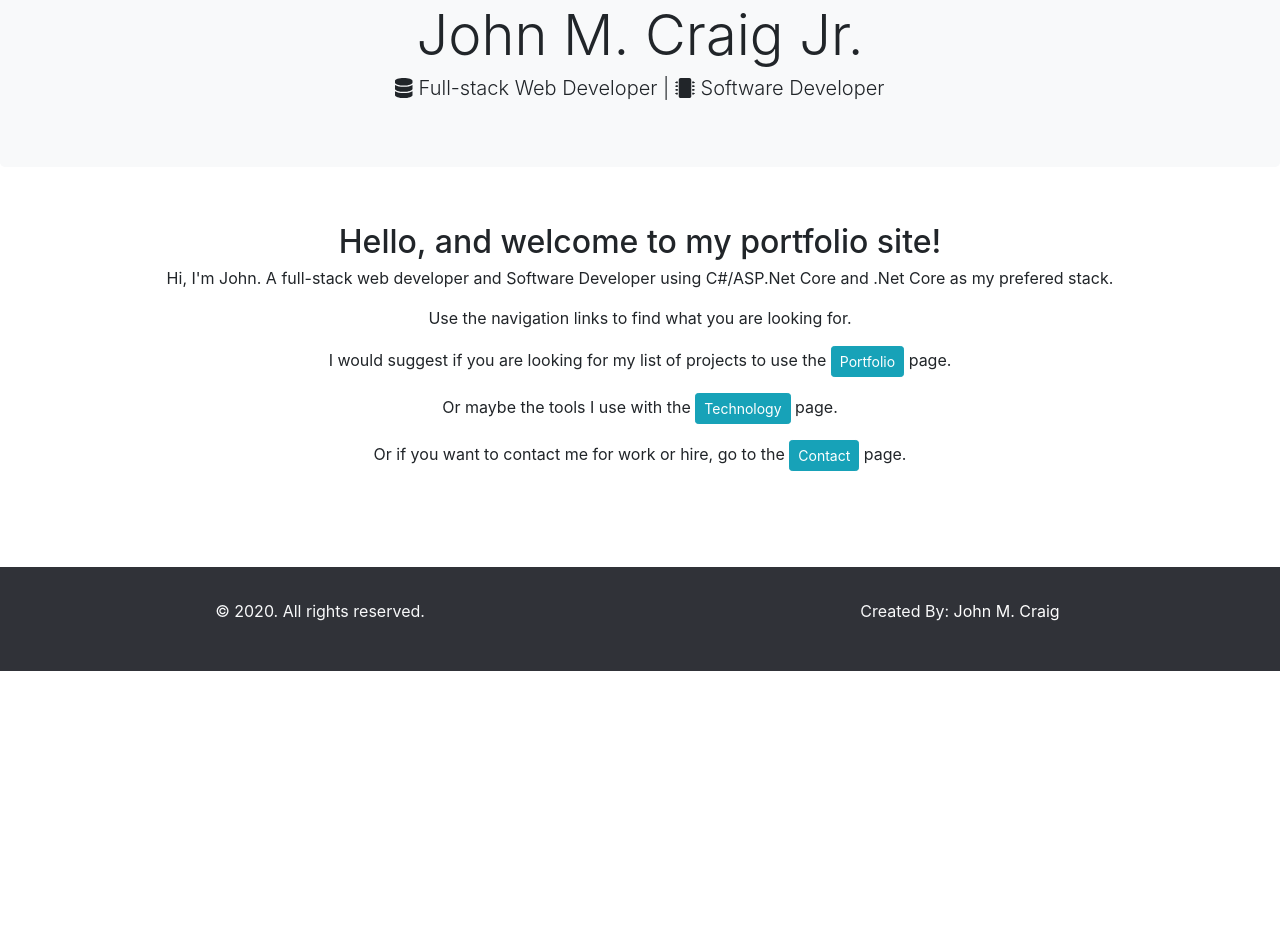
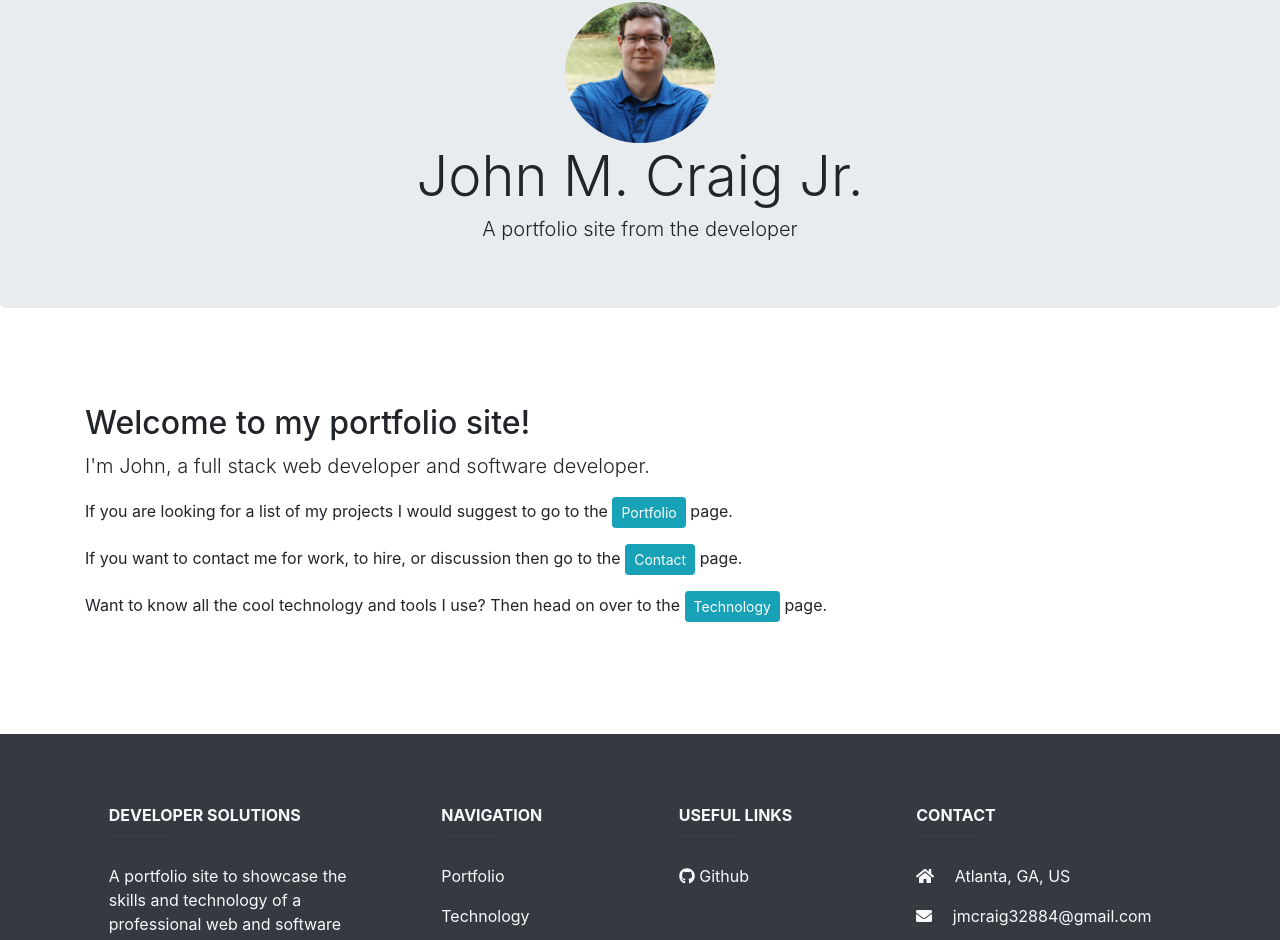
Before and after one commit to johnmcraig/vue-portfolio-spa, a Vue app: page / in a window 1280 px wide. Shown: the part 118-1058 px from the top of the page. Before the commit the page ends 800 px from the top, so only its background shows below. Built offline with nearby package versions, Linux system fonts and the light colour scheme.

Commit message:
Updated style, spelling, and links

```diff
--- a/src/App.vue
+++ b/src/App.vue
@@ -23,9 +23,19 @@ export default {
 #app {
   height: 100%;
 }
-html,
+html {
+  position: relative;
+  min-height: 100%;
+}
 body {
-  height: 100%;
-  width: 100%;
+  margin-bottom: 60px;
+}
+footer {
+  /* position: absolute; */
+  bottom: 0;
+  /* width: 100%; */
+  /* Okay  */
+  /* height: 60px; */
+  /* line-height: 60px; */
 }
 </style>
--- a/src/components/pages/Contact.vue
+++ b/src/components/pages/Contact.vue
@@ -1,42 +1,26 @@
 <template>
   <div>
-    <div class="jumbotron bg-light mb-0 radius-0 text-center">
+    <div class="jumbotron mb-0 radius-0 text-center">
       <div class="container">
         <div class="row">
           <div class="col-xl-12">
-            <h1 class="display-4 mb-1">Contact Info Page</h1>
-            <span class="lead"><i class="fas fa-file-signature"></i> View info about me for work or hire</span>
+            <h1 class="display-4 mb-1">Contact Info</h1>
+            <span class="lead"> View info about me for work or hire</span>
           </div>
         </div>
       </div>
     </div>
 
-    <div class="container py-5">
-      <div style="padding: 0.5rem;">
-        <h3> <span class=""><i class="fas fa-id-card"></i></span> Contect Info</h3>
-        <p><i class="fas fa-envelope"></i> Email: john.craig@ccalearn.tech</p>
-        <p><i class="fas fa-mobile-alt"></i> Phone: +1 (678) 245-9657 <em>Only accepting calls between 9:00am to 6:00pm EST (-05:30 GMT)</em></p>
-        <p><i class="fab fa-linkedin"></i> LinkedIn: <a class="btn btn-sm btn-primary my-1 my-sm-0 card-link" href="https://www.linkedin.com/in/johnmcraigjr"><span class="fab fa-linkedin"></span> LinkedIn Profile</a></p>
+    <div class="container mt-1 mb-auto py-5">
+        <h3> <span class=""><i class="fas fa-id-card"></i></span> Here's where you get in touch with me</h3>
+        <p><i class="fas fa-envelope"></i> Email: jmcraig32884@gmail.com</p>
+        <!-- <p><i class="fas fa-mobile-alt"></i> Phone: +01 (678) 245-9657 <em>Only accepting calls between 9:00am to 6:00pm EST (-05:30 GMT)</em></p> -->
+        <p><i class="fab fa-linkedin"></i> LinkedIn Profile: <a class="btn btn-sm btn-primary my-1 my-sm-0 card-link" href="https://www.linkedin.com/in/johnmcraigjr"><span class="fab fa-linkedin"></span> LinkedIn Profile</a></p>
         <p><i class="fas fa-file-code"></i> Website: <a class="btn btn-sm btn-primary my-1 my-sm-0 card-link" href="https://johnmcraig.github.io"><span class="fas fa-file-code"></span> Personal Website</a></p>
-
-        <hr>
-
-        <br/>
-
-        <h3>About this Site</h3>
-        <p>The following tools were used to create this portfolio site:</p>
-        <ul>
-          <li>Vue.js</li>
-          <li>Boostrap 4.1 &amp; Fontawesome 5.12</li>
-          <li>HTML 5</li>
-          <li>CSS3</li>
-          <li>Hosted on Github pages</li>
-        </ul>
-
-        <br/>
-
-      </div>
+        <p><i class="fab fa-github"></i> Github Profile: <a class="btn btn-sm btn-info my-1 my-sm-0 card-link" href="https://github.com/johnmcraig"><span class="fab fa-github"></span> Github Profile</a></p>
     </div>
+    <br/>
+    <br/>
   </div>
 </template>
 
--- a/src/components/pages/Home.vue
+++ b/src/components/pages/Home.vue
@@ -1,42 +1,42 @@
 <template>
   <div>
-    <div class="jumbotron jumbotron-fliud bg-light mb-0 radius-0 text-center">
+    <div class="jumbotron mb-0 radius-0 text-center">
       <div class="container">
         <div class="row">
           <div class="col-xl-12">
-
+            <img
+              src="@/assets/profileoutside.jpg"
+              class="img-fluid rounded-circle"
+              style="display:inline"
+              alt
+            />
             <h1 class="display-4 mb-1">John M. Craig Jr.</h1>
-            <span class="lead">
-              <i class="fas fa-database"></i> Full-stack Web Developer |
-              <i class="fas fa-microchip"></i> Software Developer
-            </span>
+            <span class="lead">A portfolio site from the developer</span>
           </div>
         </div>
       </div>
     </div>
 
-    <div class="container py-5">
-      <div class="row" style="padding: 0.5rem;">
-        <div class="col-xl-12">
-          <h2 class="mb-1" style="text-align: center;">Hello, and welcome to my portfolio site!</h2>
-          <p>Hi, I'm John. A full-stack web developer and Software Developer using C#/ASP.Net Core and .Net Core as my prefered stack.</p>
-          <p>Use the navigation links to find what you are looking for.</p>
+    <main role="main" class="flex-shrink-0">
+      <div class="container mb-auto py-5">
+        <h2 class="mt-5">Welcome to my portfolio site!</h2>
+        <p class="lead">I'm John, a full stack web developer and software developer.</p>
         <p>
-            I would suggest if you are looking for my list of projects to use the
+          If you are looking for a list of my projects I would suggest to go to the
           <router-link to="/portfolio" class="btn btn-info btn-sm">Portfolio</router-link> page.
         </p>
         <p>
-            Or maybe the tools I use with the
+          If you want to contact me for work, to hire, or discussion then go to the
+          <router-link to="/contact" class="btn btn-info btn-sm">Contact</router-link> page.
+        </p>
+        <p>
+          Want to know all the cool technology and tools I use? Then head on over to the
           <router-link to="/skills" class="btn btn-info btn-sm">Technology</router-link> page.
         </p>
-          <p>
-            Or if you want to contact me for work or hire, go to the
-            <router-link to="/contact" class="btn btn-info btn-sm">Contact</router-link> page.
-          </p>
       </div>
-      </div>
-    </div>
-    <br />
+    </main>
+    <br/>
+    <br/>
   </div>
 </template>
 
@@ -47,13 +47,19 @@ export default {
 </script>
 
 <style scoped>
-p {
-  text-align: center;
+img {
+  display: block;
+  max-width: 150px;
+  height: auto;
 }
+/* .jumbotron {
+  background-image: url("../../assets/bgimage.jpeg");
+  background-size: cover;
+  background-repeat: no-repeat;
+} */
 /* .container {
   display: grid;
   grid-template-columns: repeat(auto-fit, minmax(100px, 1fr));
   grid-template-rows: repeat(2, 100px);
-  <img src="/" class="img-responsive img-circle" style="display:inline" alt="" />
 } */
 </style>
--- a/src/components/ui/Footer.vue
+++ b/src/components/ui/Footer.vue
@@ -1,18 +1,97 @@
 <template>
-  <footer class="container-fluid text-center">
-    <div class="row">
-      <div class="col-md-6 py-3 text-light">
-        <p>&copy; 2020. All rights reserved.</p>
-      </div>
-
-      <div class="col-md-6 py-3 text-light">
+  <footer class="footer mt-auto py-3 bg-dark pt-4 text-light">
+  <!-- Footer Links -->
+  <div class="container text-center text-md-left mt-5">
+    <!-- Grid row -->
+    <div class="row mt-3">
+      <!-- Grid column -->
+      <div class="col-md-3 col-lg-4 col-xl-3 mx-auto mb-4">
+        <!-- Content -->
+        <h6 class="text-uppercase font-weight-bold">Developer Solutions</h6>
+        <hr
+          class="deep-purple accent-2 mb-4 mt-0 d-inline-block mx-auto"
+          style="width: 60px;"
+        />
         <p>
-          Created By:
-          <a class="text-white" href="https://github.com/johnmcraig">John M. Craig</a>
+          A portfolio site to showcase the skills and technology of a professional web and software developer.
         </p>
       </div>
+      <!-- Grid column -->
+
+      <!-- Grid column -->
+      <div class="col-md-2 col-lg-2 col-xl-2 mx-auto mb-4">
+        <!-- Links -->
+        <h6 class="text-uppercase font-weight-bold">Navigation</h6>
+        <hr
+          class="deep-purple accent-2 mb-4 mt-0 d-inline-block mx-auto"
+          style="width: 60px;"
+        />
+        <p>
+          <router-link to="/portfolio" class="text-light">Portfolio</router-link>
+        </p>
+        <p>
+          <router-link to="/technology" class="text-light">Technology</router-link>
+        </p>
+        <!-- <p>
+          <router-link to="/portfolio">Portfolio</router-link>
+        </p>
+        <p>
+          <router-link to="/portfolio">Portfolio</router-link>
+        </p> -->
+      </div>
+      <!-- Grid column -->
+
+      <!-- Grid column -->
+      <div class="col-md-3 col-lg-2 col-xl-2 mx-auto mb-4">
+        <!-- Links -->
+        <h6 class="text-uppercase font-weight-bold">Useful links</h6>
+        <hr
+          class="deep-purple accent-2 mb-4 mt-0 d-inline-block mx-auto"
+          style="width: 60px;"
+        />
+        <p>
+          <i class="fab fa-github"></i>
+          <a href="https://github.com/johnmcraig" class="text-light"> Github</a>
+        </p>
+        <!-- <p>
+          <a href="#!">Become an Affiliate</a>
+        </p>
+        <p>
+          <a href="#!">Shipping Rates</a>
+        </p>
+        <p>
+          <a href="#!">Help</a>
+        </p> -->
+      </div>
+      <!-- Grid column -->
+
+      <!-- Grid column -->
+      <div class="col-md-4 col-lg-3 col-xl-3 mx-auto mb-md-0 mb-4">
+        <!-- Links -->
+        <h6 class="text-uppercase font-weight-bold">Contact</h6>
+        <hr
+          class="deep-purple accent-2 mb-4 mt-0 d-inline-block mx-auto"
+          style="width: 60px;"
+        />
+        <p><i class="fas fa-home mr-3"></i> Atlanta, GA, US</p>
+        <p><i class="fas fa-envelope mr-3"></i> jmcraig32884@gmail.com</p>
+        <!-- <p><i class="fas fa-phone mr-3"></i> + 01 678 245 9657</p> -->
+        <!-- <p><i class="fas fa-print mr-3"></i> + 01 234 567 89</p> -->
+      </div>
+      <!-- Grid column -->
     </div>
-  </footer>
+    <!-- Grid row -->
+  </div>
+  <!-- Footer Links -->
+
+  <!-- Copyright -->
+  <div class="text-center py-3">
+    © 2020 Copyright:
+    <a href="https://johnmcraig.github.io" class="text-light"> John M. Craig</a>
+  </div>
+  <!-- Copyright -->
+</footer>
+<!-- Footer -->
 </template>
 
 <script>
@@ -22,12 +101,11 @@ export default {
 </script>
 
 <style>
-footer {
-  color: #fff;
-  background-color: #303238;
-  padding: 1rem;
-}
-.col-md-6 {
+/* .footer > .container {
+  padding-right: 15px;
+  padding-left: 15px;
+} */
+/* .col-md-6 {
   max-width: 50%;
 }
 p {
@@ -35,5 +113,5 @@ p {
 }
 a {
   color: inherit;
-}
+} */
 </style>
--- a/src/components/ui/Navbar.vue
+++ b/src/components/ui/Navbar.vue
@@ -1,7 +1,5 @@
 <template>
-  <div class="bg-primary navbar-dark text-white">
-    <div class="container">
-      <nav class="navbar navbar-expand-lg px-0 navbar-dark">
+      <nav class="navbar navbar-expand-md navbar-dark sticky-top bg-dark">
         <router-link to="/" class="navbar-brand"><span class="fas fa-home"></span> Home</router-link>
 
         <button
@@ -16,6 +14,11 @@
         <div class="collapse navbar-collapse justify-content-center" id="collapsibleNavbar">
           <ul class="navbar-nav">
             <li class="nav-item">
+              <router-link to="/portfolio" class="nav-link text-white"><span class="fas fa-briefcase"></span> Portfolio</router-link>
+            </li>
+          </ul>
+          <ul class="navbar-nav">
+            <li class="nav-item">
               <router-link to="/contact" class="nav-link text-white"><span class="fas fa-address-book"></span> Contact</router-link>
             </li>
           </ul>
@@ -24,15 +27,8 @@
               <router-link to="/skills" class="nav-link text-white"><span class="fas fa-terminal"></span> Technology</router-link>
             </li>
           </ul>
-          <ul class="navbar-nav">
-            <li class="nav-item">
-              <router-link to="/portfolio" class="nav-link text-white"><span class="fas fa-briefcase"></span> Portfolio</router-link>
-            </li>
-          </ul>
         </div>
       </nav>
-    </div>
-  </div>
 </template>
 
 <script>
```
Also changed, not shown: src/components/pages/Portfolio.vue (+38 -18 lines), src/components/pages/Skills.vue (+10 -10 lines), src/assets/logo.png (deleted), src/assets/profileoutside.jpg (added). Lines whose indentation alone changed are shown as unchanged.
